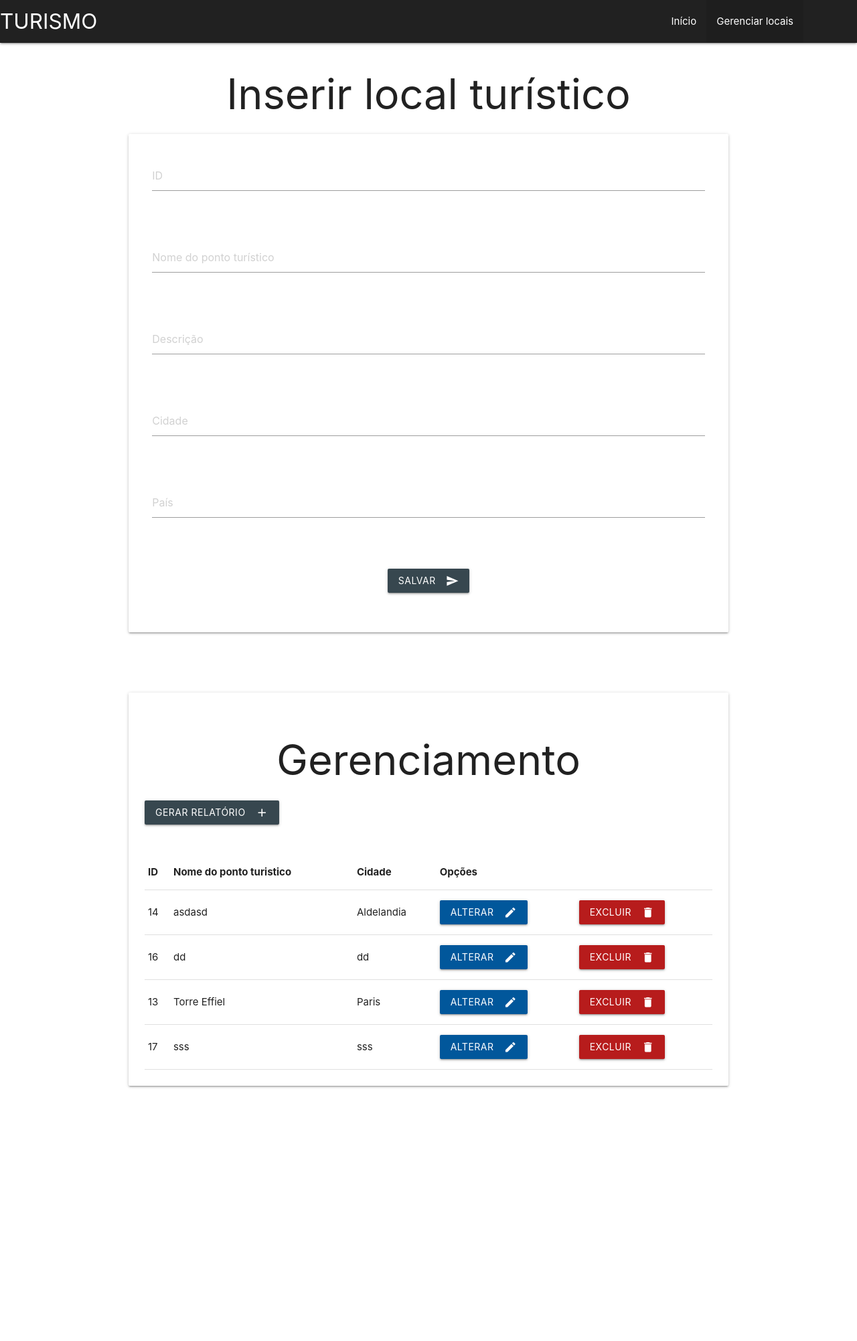
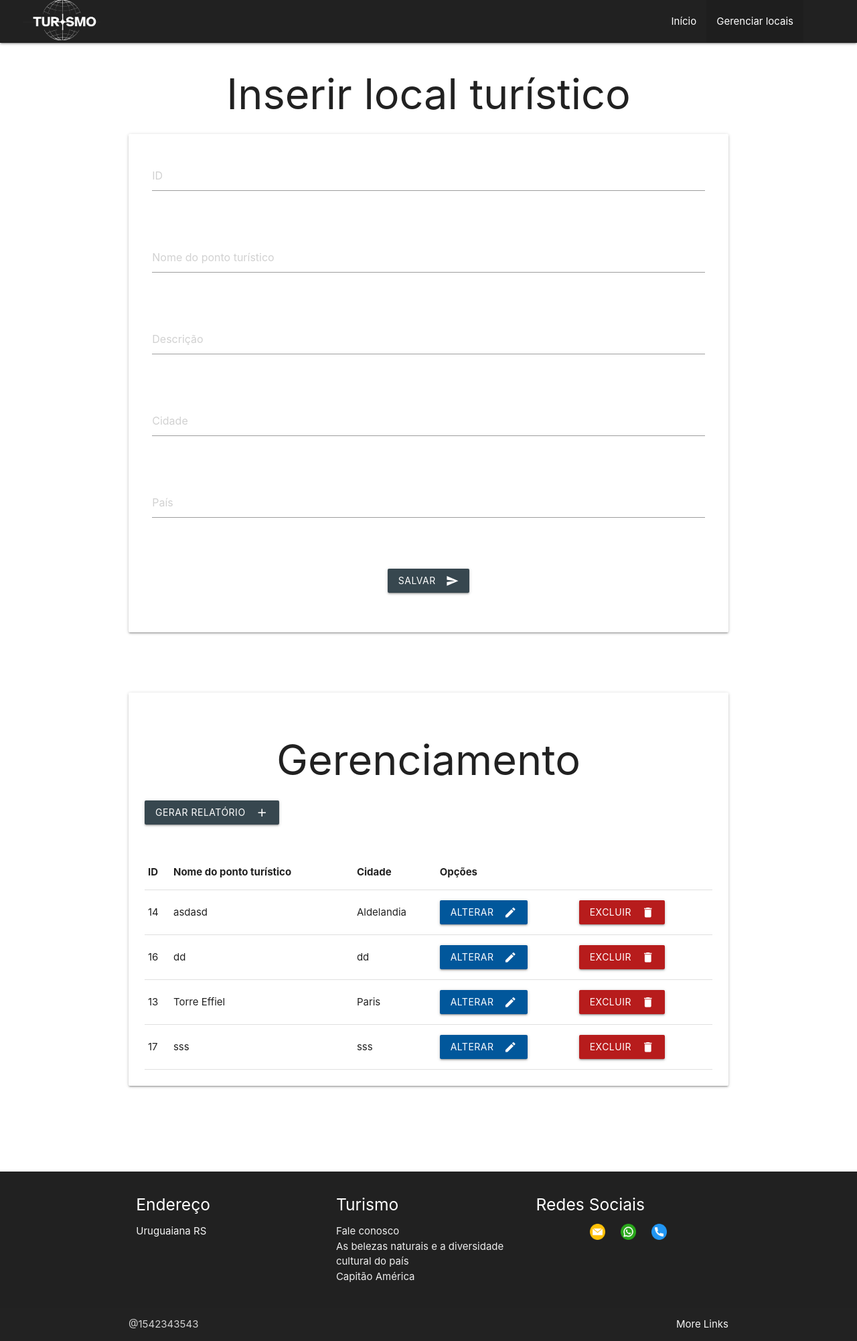
Before and after one commit to UrielMontanha/ex_topicos, a PHP site: page /ex_topicos/crud_tur.php in a window 1280 px wide. Shown: the whole page at 67% size. Before the commit the page ends 1624 px from the top, so only its background shows below. Run offline with PHP 8.4, Linux system fonts and the light colour scheme; data comes from the database, SQL or seed files in the repository.

Commit message:
Quase pronto

```diff
--- a/crud_tur.php
+++ b/crud_tur.php
@@ -196,7 +196,7 @@
                 <thead>
                     <tr>
                         <th>ID</th>
-                        <th>Nome do ponto turistico</th>
+                        <th>Nome do ponto turístico</th>
                         <th>Cidade</th>
                         <th cosplan="2">Opções</th>
                     </tr>
@@ -212,7 +212,43 @@
 
 
 
-    <!--------------------------------------------- Só para organização -------------------------------------------------------->
+    <br><br><br><br><br> <!--------------------------------------------- Só para organização -------------------------------------------------------->
+
+
+    <footer class="page-footer #212121 grey darken-4">
+        <div class="container">
+            <div class="row">
+
+                <div class="col l4 s12">
+                    <h5 class="white-text">Endereço</h5>
+                    <p class="grey-text text-lighten-4">Uruguaiana RS</p>
+                </div>
+                <div class="col l4 s12">
+                    <h5 class="white-text">Turismo</h5>
+                    <ul>
+                        <li><a class="grey-text text-lighten-3" href="#!">Fale conosco</a></li>
+                        <li><a class="grey-text text-lighten-3" href="#!">As belezas naturais e a diversidade cultural do país</a></li>
+                        <li><a class="grey-text text-lighten-3" href="#!">Capitão América</a></li>
+                    </ul>
+                </div>
+                <div class="col l4 s12">
+                    <h5 class="white-text">Redes Sociais</h5>
+                    <ul>
+                        <div class="col s12 m2 offset-m3 center-aling"><img class="responsive-img" width="50px" src="imagens/email.png"></div>
+                        <div class="col s12 m2 center-aling"><img class="responsive-img" width="50px" src="imagens/whatsapp.png"></div>
+                        <div class="col s12 m2 center-aling"><img class="responsive-img" width="50px" src="imagens/telephone.png"></div>
+                    </ul>
+                </div>
+
+            </div>
+        </div>
+        <div class="footer-copyright">
+            <div class="container">
+                @1542343543
+                <a class="grey-text text-lighten-4 right" href="#!">More Links</a>
+            </div>
+        </div>
+    </footer>
 
 
 
--- a/header.php
+++ b/header.php
@@ -10,7 +10,7 @@
             <div class="nav-wrapper">
 
                 <!-- Logo -->
-                <a href="#" class="brand-logo">TURISMO</a>
+                <a href="#" class="brand-logo"><img src="imagens/Turismo.png" alt="Turismo" height="60px"></a>
 
                 <!-- Menu para telas grandes -->
                 <ul class="right hide-on-med-and-down">
--- a/script.js
+++ b/script.js
@@ -65,7 +65,6 @@
     btnExcluir.appendChild(iconeExcluir);
     tdExcluir.appendChild(btnExcluir);
 
-
     tr.appendChild(tdId);
     tr.appendChild(tdNome);
     tr.appendChild(tdCidade);
@@ -96,6 +95,7 @@
         for (const tr of tbody.children) {
             if (tr.children[0].innerHTML == id) {
                 tbody.removeChild(tr);
+                M.toast({html: 'Local turístico excluído', classes: 'red darken-2'});
             }
         }
     }
@@ -106,12 +106,12 @@
     for (const tr of tbody.children) {
         if (tr.children[0].innerHTML == turismo.id) {
             tr.children[1].innerHTML = turismo.nome;
-            tr.children[2].innerHTML = turismo.descricao;
-            tr.children[3].innerHTML = turismo.cidade;
-            tr.children[4].innerHTML = turismo.pais;
+            tr.children[2].innerHTML = turismo.cidade;
+            M.toast({html: 'Local turístico atualizado', classes: 'blue darken-1'});
         }
     }
 }
+
 
 function buscaTurismo(evt) {
     let id = evt.currentTarget.id;
@@ -179,7 +179,10 @@
         }
     )
         .then(response => response.json())
-        .then(turismo => inserirTurismo(turismo))
+        .then(turismo => {
+            inserirTurismo(turismo);
+            M.toast({html: 'Local turístico cadastrado', classes: 'green darken-1'});
+        })
         .catch(error => console.log(error));
 }
 
```
Also changed, not shown: relatorio.php (+14 -12 lines), imagens/Turismo.png (added).
